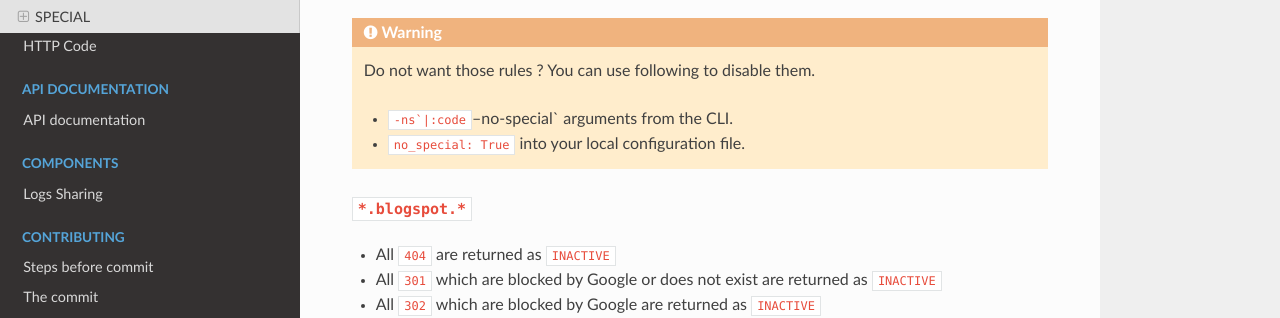
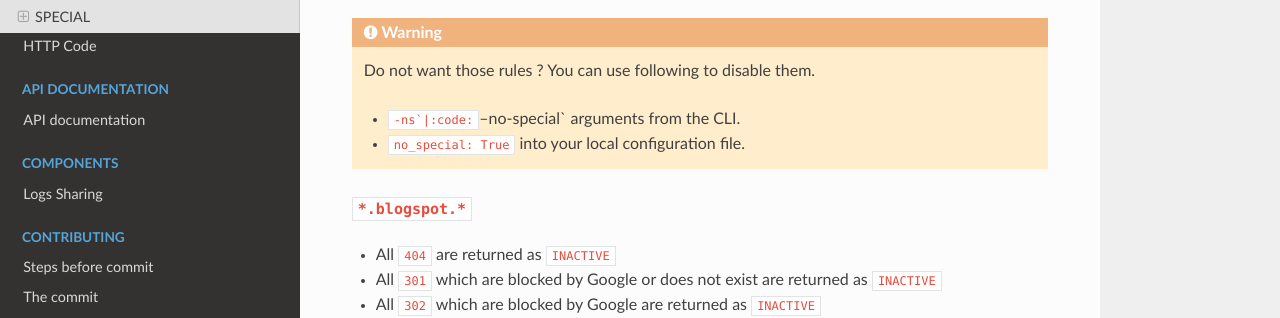
Before and after one commit to PyFunceble/rst-docs, a Sphinx documentation site: the page built from docs/columns/source.rst, in a window 1280 px wide and 900 px high, scrolled down 912 px. Shown: the part 147-465 px from the top of the window. Built offline with Sphinx 7.4.7 and the Read the Docs theme 2.0.0, drawn with Linux system fonts in a browser that asks for light colours; pages that are not in the unit, such as notebooks, are missing from menus; some of the changed lines change nothing that is shown.

Commit message:
Fix typo

```diff
--- a/docs/columns/source.rst
+++ b/docs/columns/source.rst
@@ -43,7 +43,7 @@ So I introduced the SPECIAL source.
 .. warning::
     Do not want those rules ? You can use following to disable them.
 
-    * :code:`-ns`|:code`--no-special` arguments from the CLI.
+    * :code:`-ns`|:code:`--no-special` arguments from the CLI.
     * :code:`no_special: True` into your local configuration file.
 
 :code:`*.blogspot.*`
```
